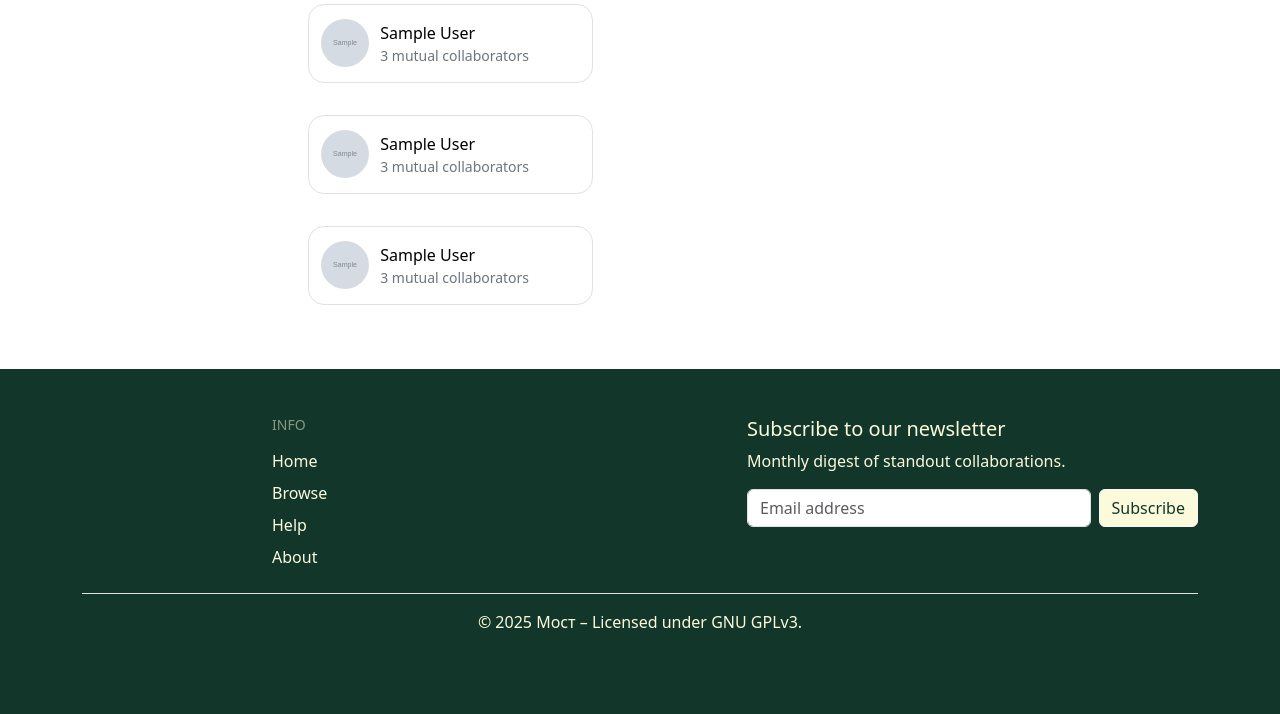
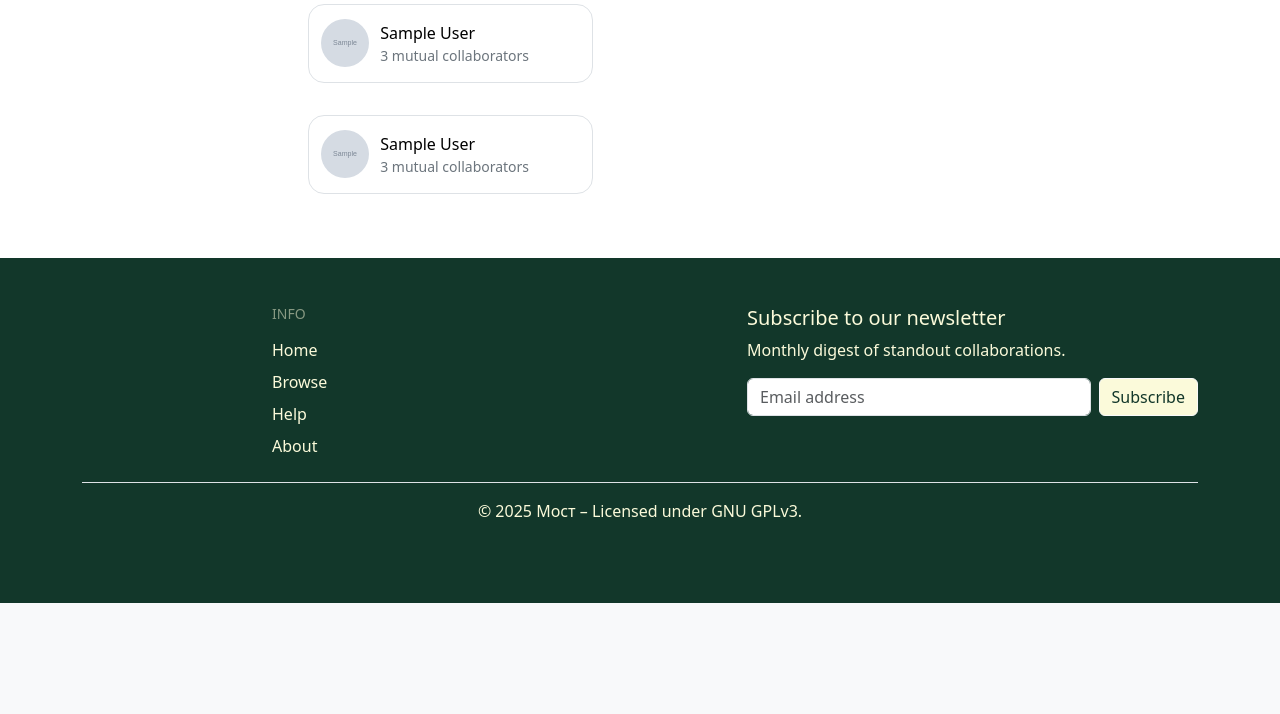
Before and after one commit to ph4nt0m37x/most, a Django app: page /collaborations/1 in a window 1280 px wide. Shown: the part 265-979 px from the top of the page. After the commit the page ends 868 px from the top, so only its background shows below. Run offline with Django 5.2, Linux system fonts and the light colour scheme; a user stored in the database is signed in; tables that the repository leaves empty hold one stand-in row (values such as "Sample post"); grey boxes marked "Sample" are stand-in pictures.

Commit message:
Fix collaborations page

```diff
--- a/templates/collaborations.html
+++ b/templates/collaborations.html
@@ -100,7 +100,7 @@
                 </div>
             {% endfor %}
         </div>
-        <div class="tab-pane fade active show" id="nav-mutual" role="tabpanel" aria-labelledby="nav-mutual-tab">
+        <div class="tab-pane fade" id="nav-mutual" role="tabpanel" aria-labelledby="nav-mutual-tab">
             {% if mutual %}
             {% for collab in mutual %}
                 <div class="row d-flex justify-content-start"><div class="col-2"></div>
```
